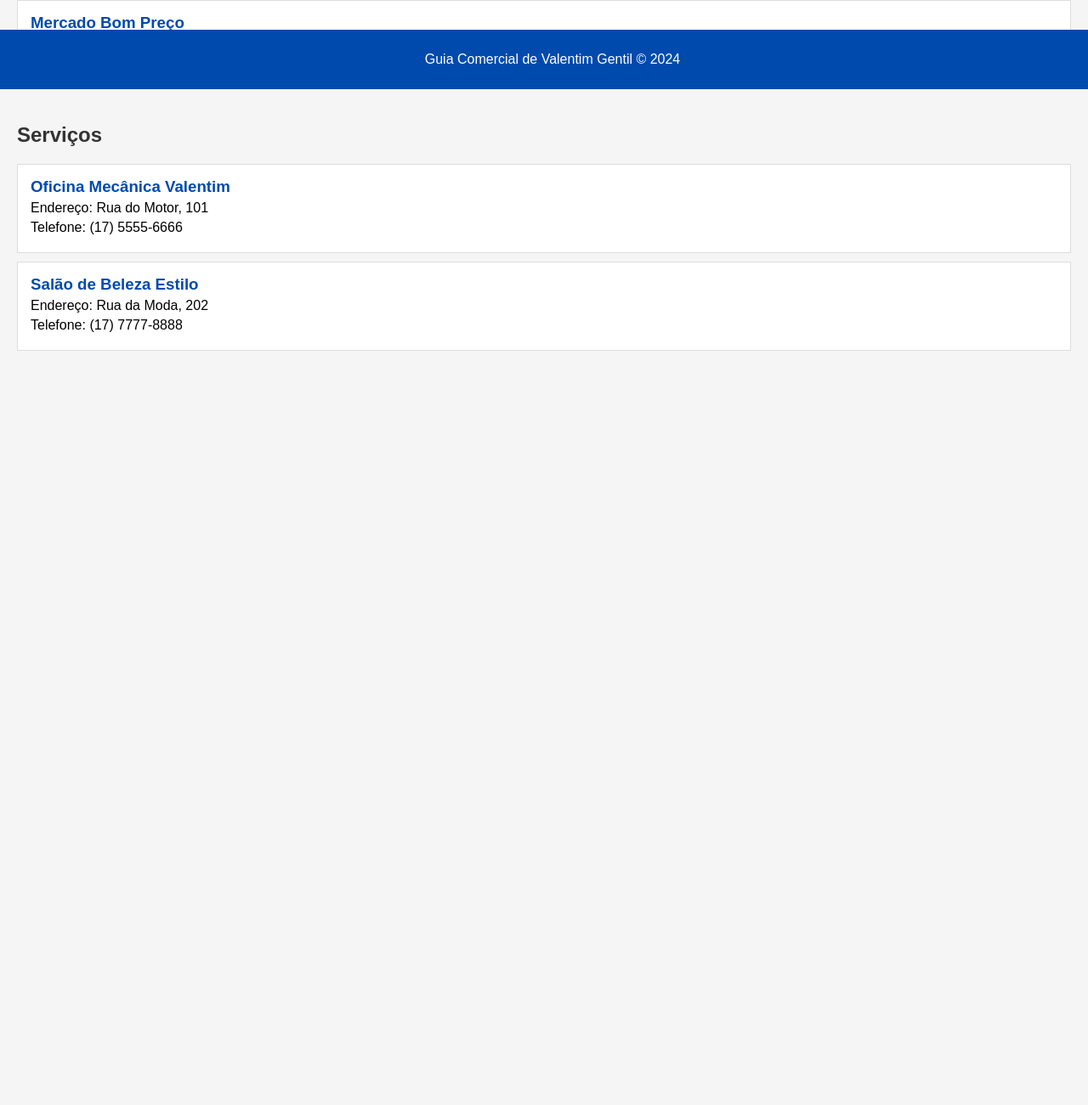
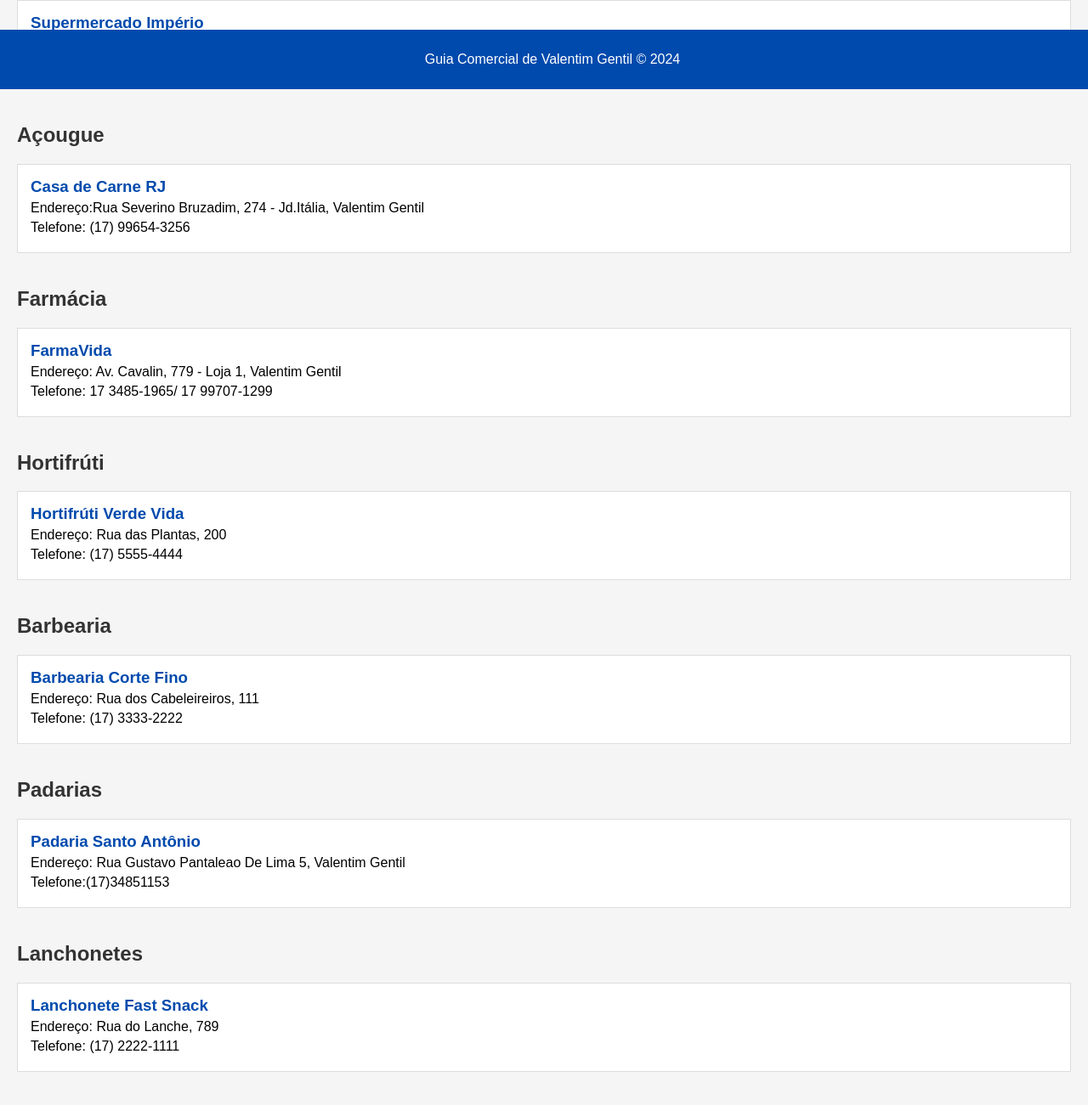
Before and after one commit to Mosani-hub/guia-comercial, a plain HTML site: page index.html in a window 1280 px wide. Shown: the part 695-1996 px from the top of the page at 85% size. Before the commit the page ends 1148 px from the top, so only its background shows below. Drawn offline with Linux system fonts and the light colour scheme.

Commit message:
subir os arquivos do meu site

```diff
--- a/index.html
+++ b/index.html
@@ -25,55 +25,113 @@
 </header>
 
 <div class="container">
+
+    <!-- Restaurantes -->
     <section class="category" id="restaurantes">
         <h2>Restaurantes</h2>
         <ul class="business-list">
             <li>
-                <h3>Restaurante Pé na Roça</h3>
-              <p>
-
-                <p>Endereço:R. Caetano Buosi, 615 - Jardim Espanha - CEP 15520-000 - Valentim Gentil/</p>
-                <p>Telefone: 17981588330</p>
+                <h3><a href="https://example.com" target="_blank">Restaurante Sabor do Vale</a></h3>
+                <p>Endereço: Rua das Flores, 123</p>
+                <p>Telefone: (17) 1234-5678</p>
             </li>
             <li>
-                <h3>Churrascaria Boi na Brasa</h3>
+                <h3><a href="https://example.com" target="_blank">Churrascaria Boi na Brasa</a></h3>
                 <p>Endereço: Av. Central, 456</p>
                 <p>Telefone: (17) 8765-4321</p>
             </li>
         </ul>
     </section>
 
+    <!-- Supermercados -->
     <section class="category" id="supermercados">
         <h2>Supermercados</h2>
         <ul class="business-list">
             <li>
-                <h3>Supermercado Skinão</h3>
-                <p>Endereço: Av: Horácio G. Moraes, 401 </p>
-                <p>Telefone: (17) 99717-4762</p>
+                <h3><a href="https://www.google.com/url?sa=t&rct=j&q=&esrc=s&source=web&cd=&cad=rja&uact=8&ved=2ahUKEwjM_7jS1fqIAxUoK7kGHcjyJJQQFnoECBgQAQ&url=https%3A%2F%2Fwww.instagram.com%2Fskinaovalentimgentil%2F%3Fhl%3Dpt-br&usg=AOvVaw08gwLLdKD6GyrBtZ-JZdLS&opi=89978449" target="_blank">Supermercado Skinão</a></h3>
+                <p>Endereço: Av. Horácio Gonçalves de Moraes 401</p>
+                <p>Telefone: (17) 9 9717-4762</p>
             </li>
             <li>
-                <h3>Mercado Bom Preço</h3>
-                <p>Endereço: Av. do Comércio, 321</p>
-                <p>Telefone: (17) 3333-4444</p>
+                <h3><a href="https://www.facebook.com/p/Supermercado-Império-100066896924426/?_rdr" target="_blank">Supermercado Império</a></h3>
+                <p>Endereço: Rua Doutor Augusto Alves dos Reis, Valentim Gentil </p>
+                <p>Telefone: (17) 3485-1430</p>
             </li>
         </ul>
     </section>
 
-    <section class="category" id="servicos">
-        <h2>Serviços</h2>
+    <!-- Açougue -->
+    <section class="category" id="acougue">
+        <h2>Açougue</h2>
         <ul class="business-list">
             <li>
-                <h3>Oficina Mecânica Valentim</h3>
-                <p>Endereço: Rua do Motor, 101</p>
-                <p>Telefone: (17) 5555-6666</p>
-            </li>
-            <li>
-                <h3>Salão de Beleza Estilo</h3>
-                <p>Endereço: Rua da Moda, 202</p>
-                <p>Telefone: (17) 7777-8888</p>
+                <h3><a href="https://example.com" target="_blank">Casa de Carne RJ</a></h3>
+                <p>Endereço:Rua Severino Bruzadim, 274 - Jd.Itália, Valentim Gentil</p>
+                <p>Telefone: (17) 99654-3256</p>
             </li>
         </ul>
     </section>
+
+    <!-- Farmácia -->
+    <section class="category" id="farmacia">
+        <h2>Farmácia</h2>
+        <ul class="business-list">
+            <li>
+                <h3><a href="https://www.instagram.com/farmavidavg/" target="_blank">FarmaVida</a></h3>
+                <p>Endereço: Av. Cavalin, 779 - Loja 1, Valentim Gentil </p>
+                <p>Telefone: 17 3485-1965/ 17 99707-1299</p>
+            </li>
+        </ul>
+    </section>
+
+    <!-- Hortifrúti -->
+    <section class="category" id="hortifruti">
+        <h2>Hortifrúti</h2>
+        <ul class="business-list">
+            <li>
+                <h3><a href="https://example.com" target="_blank">Hortifrúti Verde Vida</a></h3>
+                <p>Endereço: Rua das Plantas, 200</p>
+                <p>Telefone: (17) 5555-4444</p>
+            </li>
+        </ul>
+    </section>
+
+    <!-- Barbearia -->
+    <section class="category" id="barbearia">
+        <h2>Barbearia</h2>
+        <ul class="business-list">
+            <li>
+                <h3><a href="https://example.com" target="_blank">Barbearia Corte Fino</a></h3>
+                <p>Endereço: Rua dos Cabeleireiros, 111</p>
+                <p>Telefone: (17) 3333-2222</p>
+            </li>
+        </ul>
+    </section>
+
+    <!-- Padarias -->
+    <section class="category" id="padarias">
+        <h2>Padarias</h2>
+        <ul class="business-list">
+            <li>
+                <h3><a href="https://cardapio.menu/restaurants/valentim-gentil/padaria-santo-antonio-36" target="_blank">Padaria Santo Antônio</a></h3>
+                <p>Endereço: Rua Gustavo Pantaleao De Lima 5, Valentim Gentil</p>
+                <p>Telefone:(17)34851153</p>
+            </li>
+        </ul>
+    </section>
+
+    <!-- Lanchonetes -->
+    <section class="category" id="lanchonetes">
+        <h2>Lanchonetes</h2>
+        <ul class="business-list">
+            <li>
+                <h3><a href="https://example.com" target="_blank">Lanchonete Fast Snack</a></h3>
+                <p>Endereço: Rua do Lanche, 789</p>
+                <p>Telefone: (17) 2222-1111</p>
+            </li>
+        </ul>
+    </section>
+
 </div>
 
 <footer>
--- a/style.css
+++ b/style.css
@@ -51,6 +51,15 @@ h1, h2 {
     color: #004aad;
 }
 
+.business-list li h3 a {
+    text-decoration: none;
+    color: #004aad;
+}
+
+.business-list li h3 a:hover {
+    text-decoration: underline;
+}
+
 .business-list li p {
     margin: 5px 0;
 }
```
